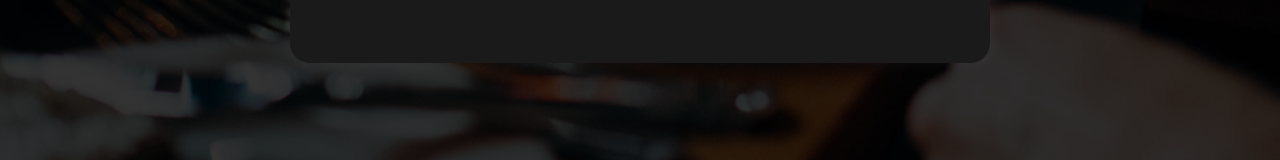
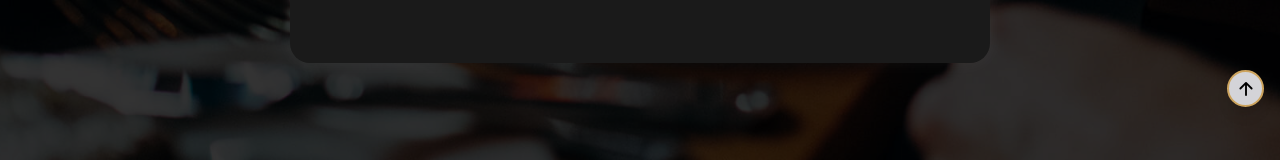
Before and after one commit to FedericoHerreraa/Apps-Interactivas, a React (Vite) app: page /plato/1 in a window 1280 px wide. Shown: the part 677-837 px from the top of the page. Built offline with nearby package versions, Linux system fonts and the light colour scheme.

Commit message:
adding backtotop button

```diff
--- a/package.json
+++ b/package.json
@@ -18,6 +18,7 @@
     "react": "^19.0.0",
     "react-dom": "^19.0.0",
     "react-fast-marquee": "^1.6.5",
+    "react-icons": "^5.5.0",
     "react-router-dom": "^6.30.0"
   },
   "devDependencies": {
--- a/src/App.jsx
+++ b/src/App.jsx
@@ -3,6 +3,7 @@ import { Route, Routes, BrowserRouter } from 'react-router-dom'
 import Main from './components/Main';
 import ProductDetail from './components/ProductDetail';
 import './App.css';
+import { BackToTop } from './components/BackToTop';
 
 
 function App() {
@@ -12,6 +13,7 @@ function App() {
         <Route path="/" element={<Main />} />
         <Route path="/plato/:id" element={<ProductDetail />} />
       </Routes>
+      <BackToTop />
     </BrowserRouter>
   )
 }
--- /dev/null
+++ b/src/components/BackToTop.jsx
@@ -0,0 +1,39 @@
+import { IoArrowUp } from "react-icons/io5";
+
+export const BackToTop = () => {
+  const styles = {
+    position: "fixed",
+    bottom: "1rem",
+    right: "1rem",
+    padding: "0.4rem",
+    borderRadius: "9999px",
+    border: "2px solid #cda45e",
+    backgroundColor: "#d4d4d8",
+    cursor: "pointer",
+    boxShadow: "0 10px 15px -3px rgba(0,0,0,0.1), 0 4px 6px -4px rgba(0,0,0,0.1)",
+    transition: "transform 0.3s",
+    zIndex: 50,
+    display: "flex",
+    alignItems: "center",
+    justifyContent: "center",
+  };
+
+  const handleMouseEnter = (e) => {
+    e.currentTarget.style.transform = "scale(1.1)";
+  };
+
+  const handleMouseLeave = (e) => {
+    e.currentTarget.style.transform = "scale(1)";
+  };
+
+  return (
+    <div
+      onClick={() => window.scrollTo({ top: 0, behavior: 'smooth' })}
+      style={styles}
+      onMouseEnter={handleMouseEnter}
+      onMouseLeave={handleMouseLeave}
+    >
+      <IoArrowUp size={20} />
+    </div>
+  );
+};
```
Also changed, not shown: 1 other file (tests, documents, lock files or other folders).
